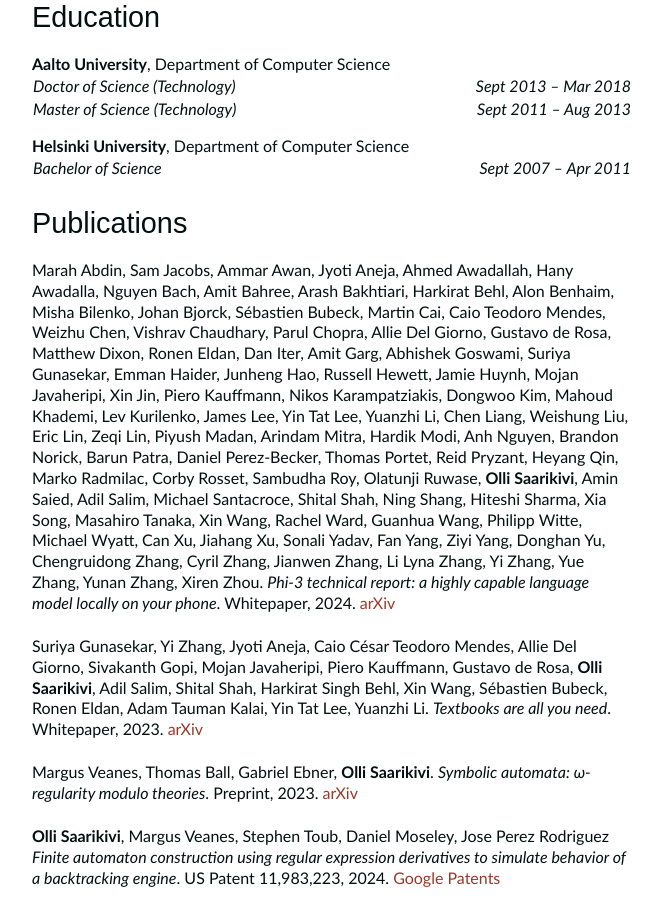
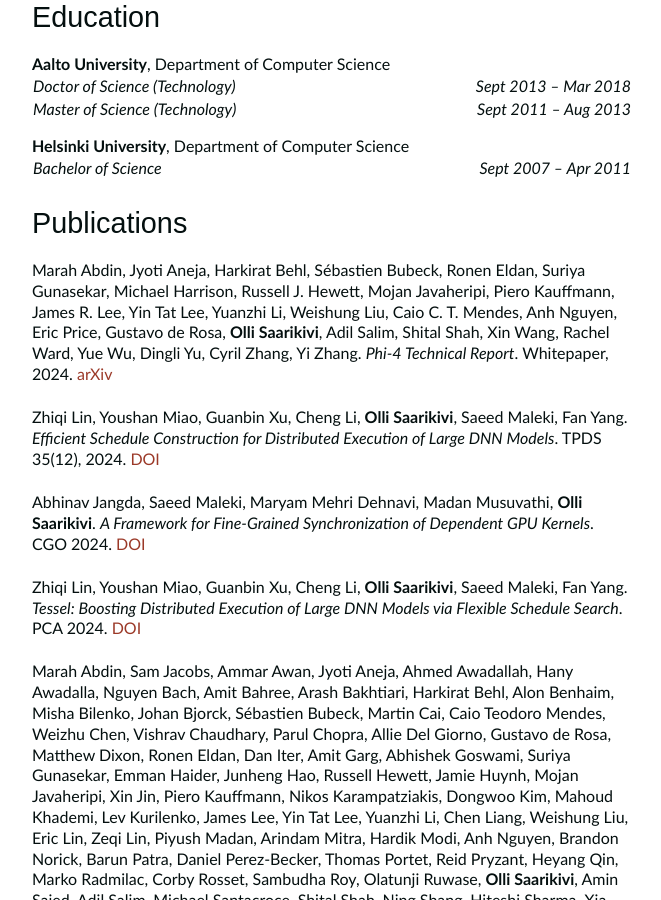
Before and after one commit to OlliSaarikivi/homepage, a Jekyll site: the page built from cv.md, in a window 1280 px wide and 900 px high, scrolled down 1097 px. Shown: the whole window, without its empty margins (308-969 px from the left). Built offline with Jekyll 4.4.1, drawn with Linux system fonts in a browser that asks for light colours; some of the changed text lies outside the part shown.

Commit message:
Update cv.md

```diff
--- a/cv.md
+++ b/cv.md
@@ -19,7 +19,7 @@
 |*Research Intern*|*2 Feb 2015 - 8 May 2015*|
 {: class="nohead"}
 
-Lead synthetic data generation tool development at Microsoft AI’s pretraining team and built generations for improved reasoning capabilities.
+Lead synthetic data generation tool development at Microsoft AI’s pretraining team and built generations for *improved reasoning capabilities in phi-4*.
 
 Joined Sebastien Bubeck’s Physics of AGI team mid 2023 to build the Phi small language models. *I worked on synthetic generations for coding and filtering web data, ran ablations, improved our PyTorch inference stack and worked to ensure our evaluations were uncontaminated.*
 
@@ -91,6 +91,26 @@
 {: class="nohead"}
 
 ## Publications
+
+Marah Abdin, Jyoti Aneja, Harkirat Behl, Sébastien Bubeck, Ronen Eldan, Suriya Gunasekar, Michael Harrison, Russell J. Hewett, Mojan Javaheripi, Piero Kauffmann, James R. Lee, Yin Tat Lee, Yuanzhi Li, Weishung Liu, Caio C. T. Mendes, Anh Nguyen, Eric Price, Gustavo de Rosa, **Olli Saarikivi**, Adil Salim, Shital Shah, Xin Wang, Rachel Ward, Yue Wu, Dingli Yu, Cyril Zhang, Yi Zhang.
+*Phi-4 Technical Report*.
+Whitepaper, 2024.
+[arXiv](https://arxiv.org/abs/2412.08905)
+
+Zhiqi Lin, Youshan Miao, Guanbin Xu, Cheng Li, **Olli Saarikivi**, Saeed Maleki, Fan Yang.
+*Efficient Schedule Construction for Distributed Execution of Large DNN Models*.
+TPDS 35(12), 2024.
+[DOI](https://doi.org/10.1109/TPDS.2024.3466913)
+
+Abhinav Jangda, Saeed Maleki, Maryam Mehri Dehnavi, Madan Musuvathi, **Olli Saarikivi**.
+*A Framework for Fine-Grained Synchronization of Dependent GPU Kernels*.
+CGO 2024.
+[DOI](https://doi.org/10.1109/CGO57630.2024.10444873)
+
+Zhiqi Lin, Youshan Miao, Guanbin Xu, Cheng Li, **Olli Saarikivi**, Saeed Maleki, Fan Yang.
+*Tessel: Boosting Distributed Execution of Large DNN Models via Flexible Schedule Search*.
+PCA 2024.
+[DOI](https://doi.org/10.1109/HPCA57654.2024.00067)
 
 Marah Abdin, Sam Jacobs, Ammar Awan, Jyoti Aneja, Ahmed Awadallah, Hany Awadalla, Nguyen Bach, Amit Bahree, Arash Bakhtiari, Harkirat Behl, Alon Benhaim, Misha Bilenko, Johan Bjorck, Sébastien Bubeck, Martin Cai, Caio Teodoro Mendes, Weizhu Chen, Vishrav Chaudhary, Parul Chopra, Allie Del Giorno, Gustavo de Rosa, Matthew Dixon, Ronen Eldan, Dan Iter, Amit Garg, Abhishek Goswami, Suriya Gunasekar, Emman Haider, Junheng Hao, Russell Hewett, Jamie Huynh, Mojan Javaheripi, Xin Jin, Piero Kauffmann, Nikos Karampatziakis, Dongwoo Kim, Mahoud Khademi, Lev Kurilenko, James Lee, Yin Tat Lee, Yuanzhi Li, Chen Liang, Weishung Liu, Eric Lin, Zeqi Lin, Piyush Madan, Arindam Mitra, Hardik Modi, Anh Nguyen, Brandon Norick, Barun Patra, Daniel Perez-Becker, Thomas Portet, Reid Pryzant, Heyang Qin, Marko Radmilac, Corby Rosset, Sambudha Roy, Olatunji Ruwase, **Olli Saarikivi**, Amin Saied, Adil Salim, Michael Santacroce, Shital Shah, Ning Shang, Hiteshi Sharma, Xia Song, Masahiro Tanaka, Xin Wang, Rachel Ward, Guanhua Wang, Philipp Witte, Michael Wyatt, Can Xu, Jiahang Xu, Sonali Yadav, Fan Yang, Ziyi Yang, Donghan Yu, Chengruidong Zhang, Cyril Zhang, Jianwen Zhang, Li Lyna Zhang, Yi Zhang, Yue Zhang, Yunan Zhang, Xiren Zhou.
 *Phi-3 technical report: a highly capable language model locally on your phone*.
```
